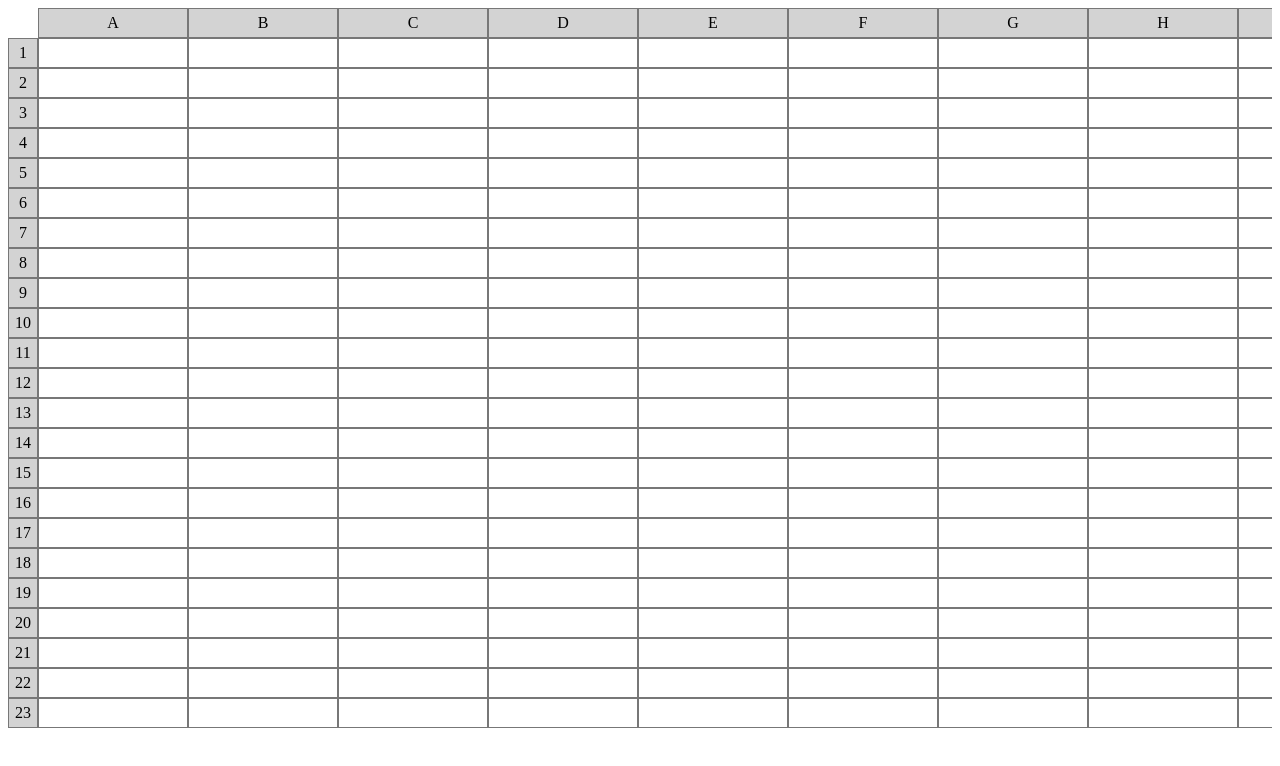
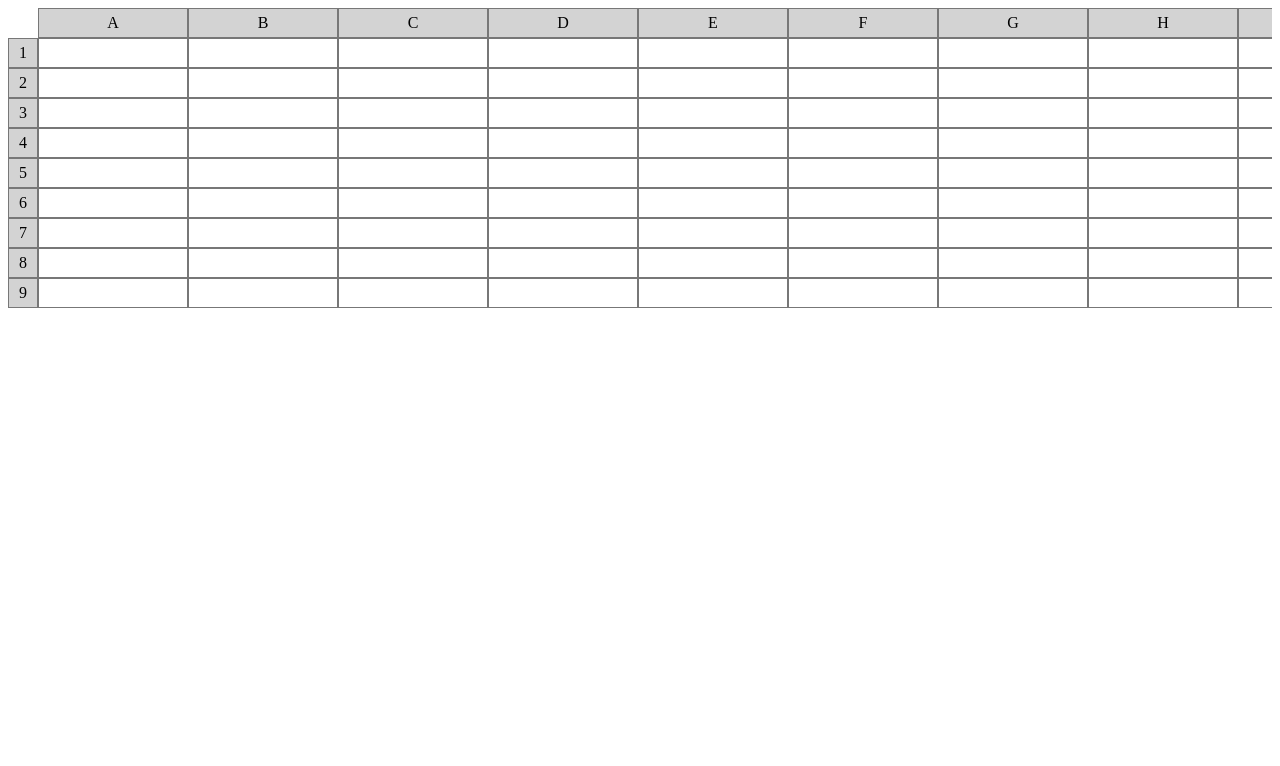
Before and after one commit to leoguerberg/react-spreadsheet, a React (Create React App) app: page / in a window 1280 px wide. Shown: the top 766 px of the page. Built offline with nearby package versions, Linux system fonts and the light colour scheme.

Commit message:
cells rerendering

```diff
--- a/src/components/SpreadsheetCell/index.tsx
+++ b/src/components/SpreadsheetCell/index.tsx
@@ -4,22 +4,23 @@ import { Input, Label, Wrapper } from './styles';
 import { ISpreadsheetCellProps } from './types';
 
 const SpreadsheetCell = (props: ISpreadsheetCellProps) => {
-  const { cell, isSelected, onCellSelected, onValueChange } = props;
+  const { id, value, evaluatedValue,isSelected, onCellSelected, onValueChange } = props;
 
+  console.log("Id: ", value)
   const handleValueChange = (event: any) => {
-    onValueChange(cell.id, event.target.value);
+    onValueChange(id, event.target.value);
   };
 
   const handleCellClick = () => {
-    onCellSelected(cell.id);
+    onCellSelected(id);
   };
 
   return (
     <Wrapper onClick={handleCellClick}>
       {isSelected ? (
-        <Input type="text" value={cell.value} onChange={handleValueChange} />
+        <Input type="text" value={value} onChange={handleValueChange} />
       ) : (
-        <Label>{cell.evaluatedValue}</Label>
+        <Label>{evaluatedValue}</Label>
       )}
     </Wrapper>
   );
--- a/src/components/SpreadsheetCell/types.ts
+++ b/src/components/SpreadsheetCell/types.ts
@@ -1,7 +1,9 @@
 import { ICell, ICellId } from '../../interfaces/Cell';
 
 export interface ISpreadsheetCellProps {
-  cell: ICell;
+  id: ICellId;
+  evaluatedValue: string;
+  value: string;
   isSelected: boolean;
   onCellSelected: (cellId: ICellId) => void;
   onValueChange: (cellId: ICellId, newValue: string) => void;
--- a/src/redux/reducers/spreadsheet.reducer.ts
+++ b/src/redux/reducers/spreadsheet.reducer.ts
@@ -3,9 +3,9 @@ import * as spreadsheetConstants from '../constants/spreadsheet.constants';
 
 const createArray = () => {
   let array: ICell[][] = [];
-  for (let i = 1; i < 24; i++) {
+  for (let i = 1; i < 10; i++) {
     let row = [];
-    for (let j = 1; j < 24; j++) {
+    for (let j = 1; j < 10; j++) {
       row.push({
         id: {
           row: i,
--- a/src/views/Spreadsheet/index.tsx
+++ b/src/views/Spreadsheet/index.tsx
@@ -27,7 +27,9 @@ const Spreadsheet = (props: ISpreadsheetProps) => {
                   <CellWrapper row={rowNumber + 2} column={columnNumber + 2}>
                     <SpreadsheetCell
                       isSelected={cell.id === selectedCellId}
-                      cell={cell}
+                      evaluatedValue={cell.evaluatedValue}
+                      value={cell.value}
+                      id={cell.id}
                       onCellSelected={onCellSelected}
                       onValueChange={onCellValueChange}
                     />
--- a/src/views/Spreadsheet/styles.ts
+++ b/src/views/Spreadsheet/styles.ts
@@ -4,8 +4,8 @@ import { ICellWrapperProps } from './types';
 
 export const SpreadsheetWrapper = styled.div`
   display: grid;
-  grid-template-columns: 30px repeat(23, 150px);
-  grid-template-rows: 30px repeat(23, 30px);
+  grid-template-columns: 30px repeat(9, 150px);
+  grid-template-rows: 30px repeat(9, 30px);
   overflow: auto;
 `;
 
```
